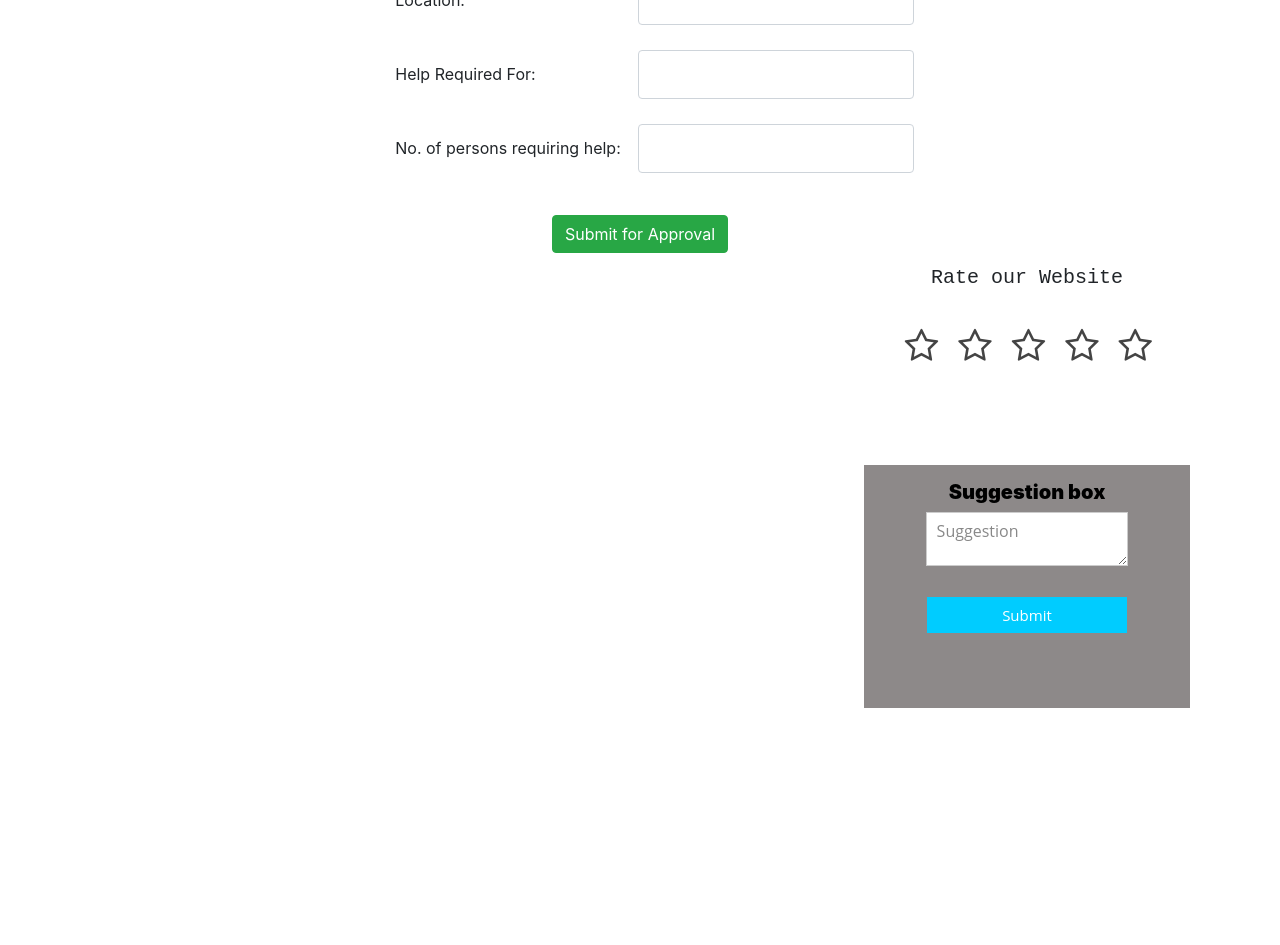
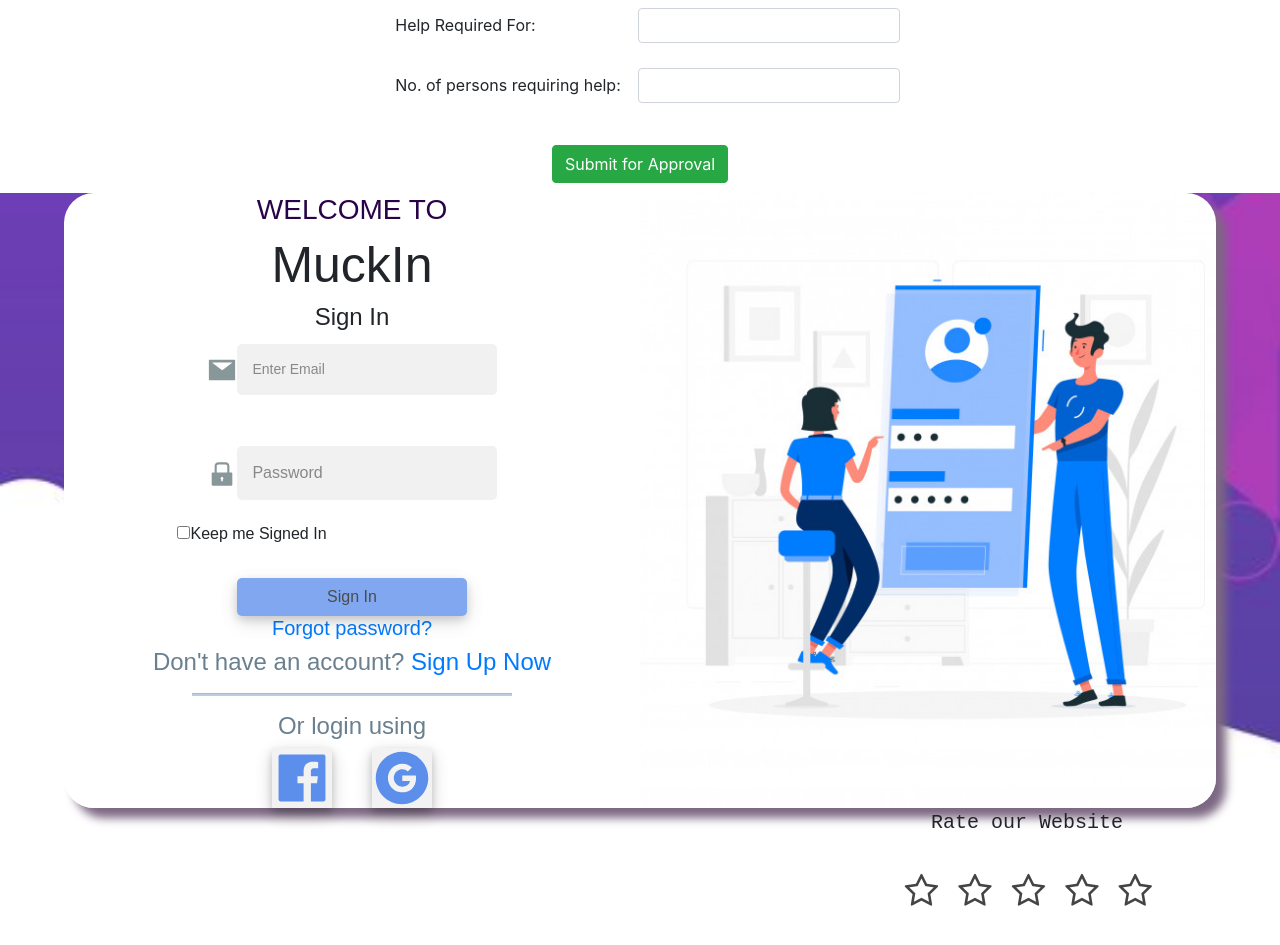
Before and after one commit to gdscnitp/ngo-donations-site, a React (Create React App) app in the folder client/: page /need in a window 1280 px wide. Shown: the part 1520-2465 px from the top of the page. Before the commit the page ends 2278 px from the top, so only its background shows below. Built offline with nearby package versions, Linux system fonts and the light colour scheme; the HTML template or start-up script is replaced by a standard one.

Commit message:
Changes Login-page.css

```diff
--- a/client/src/App.js
+++ b/client/src/App.js
@@ -8,7 +8,7 @@ import Donation from "../src/components/donation_and_need_form/donation-form.js"
 import Need from "../src/components/donation_and_need_form/need-form.js";
 import MyBook from "./components/home/book";
 import Stories from "./components/home/stories";
-
+import {Loginpage} from "./components/Login-page/Login-page";
 import Homepage from "./pages/Homepage";
 
 function App() {
@@ -37,6 +37,7 @@ function App() {
             <Route path="/need" component={Need} />
           </Switch>
         </center>
+        <Loginpage />
         <Footer />
       </div>
     </Router>
--- /dev/null
+++ b/client/src/components/Login-page/Login-page.css
@@ -0,0 +1,134 @@
+.divmain {
+  background: url('./bg2.jpg') no-repeat center center fixed;
+  -webkit-background-size: cover;
+  -moz-background-size: cover;
+  -o-background-size: cover;
+  background-size: cover;
+  font-family: Arial, Helvetica, sans-serif;
+}
+.flex-container{
+    display: flex;
+    justify-content: center;
+    /* height: 90%; */
+    width:90%;
+    margin-left: auto;
+    margin-right: auto;
+    margin-top: auto;
+    margin-bottom: auto;
+    flex-direction: row;
+    flex-wrap: wrap;
+    border: none;
+    border-radius: 30px;
+    box-shadow: 10px 10px 10px hsl(286, 11%, 46%) ;
+}
+@media only screen and (max-width: 600px) {
+    .flex-container{
+        flex-direction: column-reverse;
+    }
+    #div1{
+       margin-left: auto;
+      margin-right: auto;
+        width: 100%;
+        border-radius: 0;
+    }
+     #div2{
+      width:100%;
+    }
+
+}
+*{
+    box-sizing: border-box;
+}
+#div1{
+    justify-content: center;
+  background-color: white;
+  background-size: cover;
+  text-align: center;
+  width:50%;
+  border: none;
+  border-radius: 30px 0px 0px 30px;
+}
+#div2{
+    width:50%;
+    background-image: url('./div2.jpg');
+    background-size: cover;
+    justify-content: center;
+    border: none;
+  border-radius: 0px 30px 30px 0px;
+
+}
+.img_div{
+
+   width: 100%;
+   height: 100%;
+ display: block;
+ margin-left: auto;
+ margin-right: auto;
+ border: none;
+  border-radius: 30px;
+}
+
+.btns{
+    width:40%;
+    height: 38px;
+    border:none;
+    border-radius: 5px;
+    background-color: rgb(75, 131, 235);
+    opacity: 0.7;
+    cursor: pointer;
+    box-shadow: 0 4px 8px 0 rgba(0, 0, 0, 0.2), 0 6px 20px 0 rgba(0, 0, 0, 0.19);
+}
+.btns:hover{
+    opacity: 1;
+}
+
+#Loginform input[type=text],input[type=password]{
+  width: 45%;
+  padding: 15px;
+  margin: 5px 0 22px 0;
+  /* position: relative; */
+  border: none;
+  border-radius: 5px ;
+  background: #f1f1f1;
+}
+
+
+
+.icon1{
+  position: relative;
+  top: 0px;
+  font-size: 50px;
+  width: 30px;
+  /* margin: 15px 0 22px 0; */
+  color: rgb(136, 151, 153) ;
+}
+
+.tableLogin{
+
+  margin-right: auto;
+  margin-left: auto ;
+
+}
+
+.icon2{
+   margin-left: 20px;
+  margin-right: 20px;
+  height: 60px;
+  width: 60px;
+  color: rgb(75, 131, 235);
+  opacity: 0.9;
+  box-shadow: 0 4px 8px 0 rgba(0, 0, 0, 0.2), 0 6px 20px 0 rgba(0, 0, 0, 0.19);
+  background-color:  #f1f1f1;
+  cursor: pointer;
+}
+.icon2:hover{
+   opacity: 1;
+}
+
+.hrline{
+  background: rgb(188, 205, 226);
+  width:25vw;
+  height: 1.5px;
+  margin-left: auto;
+  margin-right: auto;
+}
--- /dev/null
+++ b/client/src/components/Login-page/Login-page.js
@@ -0,0 +1,57 @@
+import React from 'react'
+import {AiFillMail} from "react-icons/ai"
+import {AiFillLock } from "react-icons/ai"
+import { AiFillFacebook} from "react-icons/ai"
+import {AiFillGoogleCircle} from "react-icons/ai"
+import "./Login-page.css";
+//  import Image from "div2.jpg"
+
+export const Loginpage = () => {
+    return(
+      <div className="divmain">
+    <div className="flex-container">
+      <div id="div1">
+          <h3 style= {{color: "rgb(41 3 71)"}}>WELCOME TO</h3>
+          <h1 style={{fontSize: '50px'}}>MuckIn</h1>
+          <h4 >Sign In</h4>
+          <form action=" " id="Loginform">
+          <label for="email" style={{textAlign:"left"}}><AiFillMail className="icon1"/></label>
+          <input type="text" placeholder="Enter Email" name="email" required></input><br></br><br></br>
+          <label for="psw" style={{textAlign: "left"}}><AiFillLock className="icon1"/></label>
+          <input type="password" placeholder="Password" name="psw" required></input><br></br>
+
+          <input type="checkbox" id="Remember" name="remember" ></input>
+          <label for="remember" style={{marginRight: "200px"}}> Keep me Signed In</label><br></br>
+
+
+          <br></br><button type="submit" className="btns">Sign In</button>
+          </form>
+         <h5><a href=" ">Forgot password?</a></h5>
+         <h4 style= {{color:  "rgb(106, 128, 143)"}}>Don't have an account? <a href=" ">Sign Up Now</a></h4>
+
+
+         <hr className="hrline"></hr>
+
+
+         <h4  style={{color: "rgb(106, 128, 143)"}}>Or login using</h4>
+         <table className="tableLogin">
+         <tr>
+            <a href=" " >
+            <AiFillFacebook className="icon2"/>
+            </a>
+            <a href=" " >
+            <AiFillGoogleCircle className="icon2"/>
+            </a>
+         </tr>
+         </table>
+         </div>
+           <div id="div2" >
+             {/* <p className="img_div"></p> */}
+              {/* <img src={} alt="img" id="img_div"></img> */}
+            </div>
+
+
+     </div>
+     </div>
+    )
+}
```
Also changed, not shown: client/src/components/Login-page/bg2.jpg (added), client/src/components/Login-page/div2.jpg (added).
